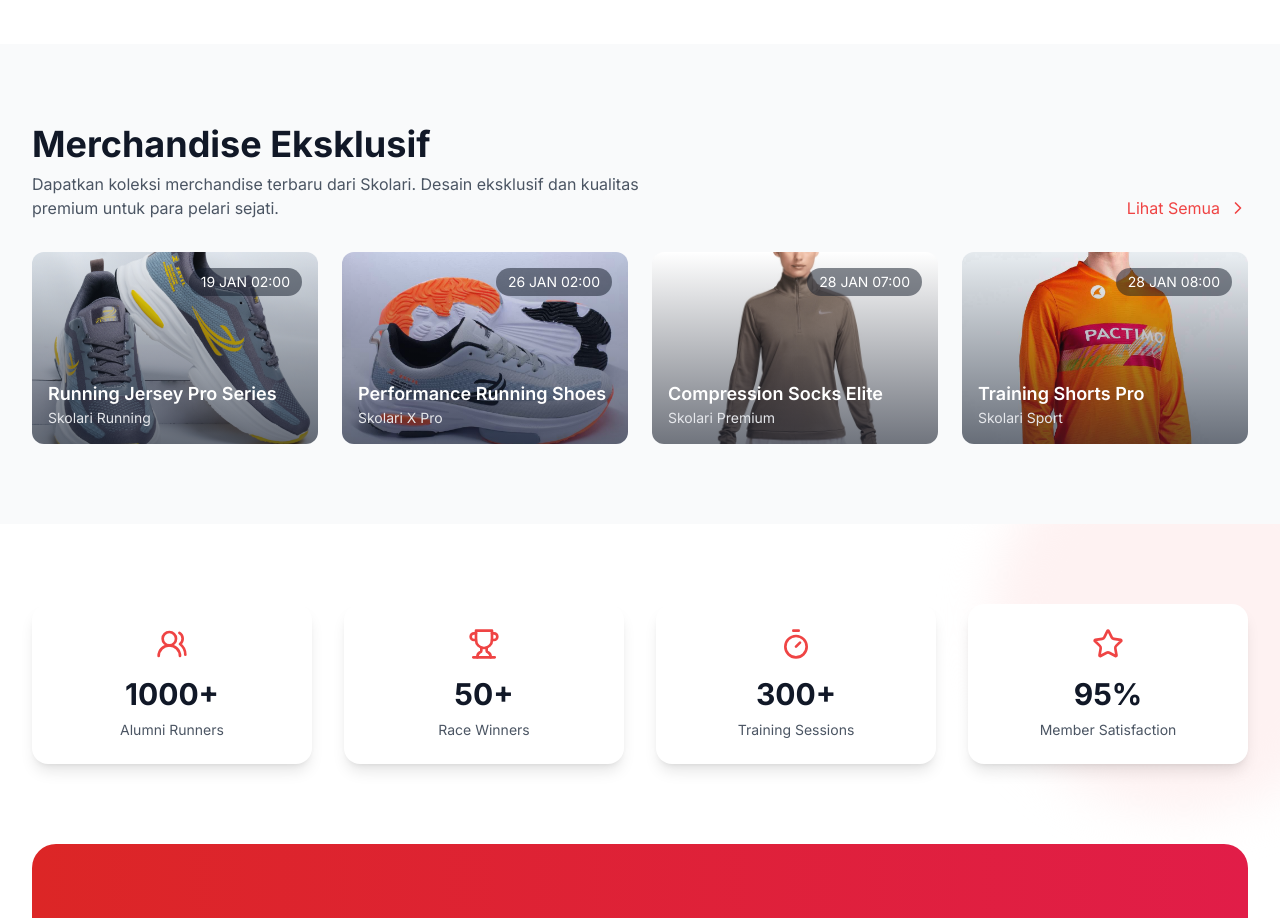
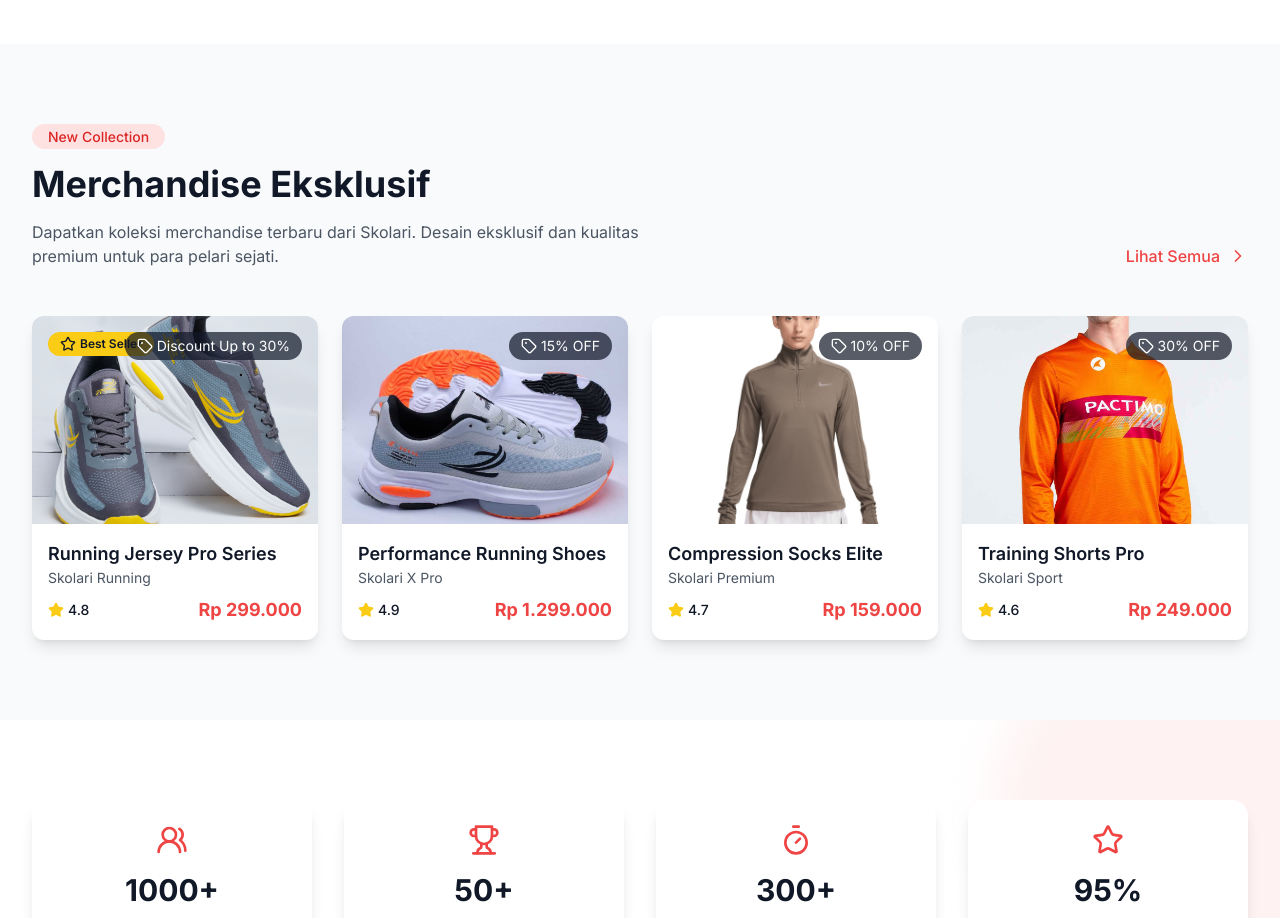
Before and after one commit to mYusufH882/frontend-skolari, a Next.js app: page / in a window 1280 px wide. Shown: the part 1660-2578 px from the top of the page. Built offline with nearby package versions, Linux system fonts and the light colour scheme.

Commit message:
Background

```diff
--- a/src/app/coach/page.tsx
+++ b/src/app/coach/page.tsx
@@ -158,7 +158,7 @@
     <div className="min-h-screen bg-gray-50 dark:bg-gray-900 pt-20">
       {/* Hero Section */}
       <div className="relative py-20 bg-gray-900 overflow-hidden">
-        <div className="absolute inset-0 bg-[#EE1C25]/10" />
+        <div className="absolute inset-0 bg-gray-800" />
         <div className="container mx-auto px-4 sm:px-6 lg:px-8 relative">
           <div className="max-w-3xl mx-auto text-center">
             <motion.h1
--- a/src/app/jadwal/page.tsx
+++ b/src/app/jadwal/page.tsx
@@ -2,7 +2,7 @@
 
 import React, { useState } from 'react';
 import { motion } from 'framer-motion';
-import { Calendar, Clock, MapPin, Users, ChevronRight } from 'lucide-react';
+import { Clock, MapPin, Users, ChevronRight } from 'lucide-react';
 
 interface ScheduleItem {
   id: number;
@@ -169,7 +169,7 @@
     <div className="min-h-screen bg-gray-50 dark:bg-gray-900 pt-20">
       {/* Hero Section */}
       <div className="relative py-20 bg-gray-900 overflow-hidden">
-        <div className="absolute inset-0 bg-[#EE1C25]/10" />
+        <div className="absolute inset-0 bg-gray-800" />
         <div className="container mx-auto px-4 sm:px-6 lg:px-8 relative">
           <div className="max-w-3xl mx-auto text-center">
             <motion.h1
--- a/src/app/membership/page.tsx
+++ b/src/app/membership/page.tsx
@@ -142,7 +142,7 @@
     <div className="min-h-screen bg-gray-50 dark:bg-gray-900 pt-20">
       {/* Hero Section */}
       <div className="relative py-20 bg-gray-900 overflow-hidden">
-        <div className="absolute inset-0 bg-[#EE1C25]/10" />
+        <div className="absolute inset-0 bg-gray-800" />
         <div className="container mx-auto px-4 sm:px-6 lg:px-8 relative">
           <div className="max-w-3xl mx-auto text-center">
             <motion.h1
--- a/src/app/program/page.tsx
+++ b/src/app/program/page.tsx
@@ -169,7 +169,7 @@
     <div className="min-h-screen bg-gray-50 dark:bg-gray-900 pt-20">
       {/* Hero Section */}
       <div className="relative py-20 bg-gray-900 overflow-hidden">
-        <div className="absolute inset-0 bg-[#EE1C25]/10" />
+        <div className="absolute inset-0 bg-gray-800" />
         <div className="container mx-auto px-4 sm:px-6 lg:px-8 relative">
           <div className="max-w-3xl mx-auto text-center">
             <motion.h1
--- a/src/components/blog/BlogPageComponent.tsx
+++ b/src/components/blog/BlogPageComponent.tsx
@@ -200,7 +200,7 @@
       {/* Hero Section */}
       <section className="relative py-20 overflow-hidden">
         <div className="absolute inset-0">
-          <div className="absolute inset-0 bg-gradient-to-r from-red-500/20 to-rose-500/20" />
+          <div className="absolute inset-0 bg-gradient-to-r bg-gray-800 bg-gray-800" />
         </div>
         <div className="relative container mx-auto px-4 sm:px-6 lg:px-8">
           <div className="max-w-3xl mx-auto text-center">
@@ -227,7 +227,7 @@
                   placeholder="Cari artikel..."
                   value={searchTerm}
                   onChange={(e) => setSearchTerm(e.target.value)}
-                  className="w-full px-6 py-4 bg-white dark:bg-gray-800 rounded-full shadow-lg focus:outline-none focus:ring-2 focus:ring-red-500 dark:text-white"
+                  className="w-full px-6 py-4 bg-white dark:bg-gray-900 rounded-full shadow-lg focus:outline-none focus:ring-2 focus:ring-red-500 dark:text-white"
                 />
                 <Search className="absolute right-6 top-1/2 transform -translate-y-1/2 text-gray-400 w-5 h-5" />
               </div>
--- a/src/components/contact/ContactPage.tsx
+++ b/src/components/contact/ContactPage.tsx
@@ -7,10 +7,7 @@
   Phone,
   MapPin,
   MessageCircle,
-  Send,
-  Building,
-  Users,
-  HelpCircle
+  Send
 } from 'lucide-react';
 
 interface ContactMethod {
--- a/src/components/home/Merchandise.tsx
+++ b/src/components/home/Merchandise.tsx
@@ -2,7 +2,7 @@
 
 import React from 'react';
 import { motion } from 'framer-motion';
-import { ChevronRight, Lock } from 'lucide-react';
+import { ChevronRight, Lock, Tag, Clock, Star } from 'lucide-react';
 import Link from 'next/link';
 
 interface MerchandiseItem {
@@ -10,8 +10,11 @@
   title: string;
   brand: string;
   image: string;
-  date: string;
+  disc: string;
+  price?: string;
+  rating?: number;
   isLocked?: boolean;
+  isBestSeller?: boolean;
 }
 
 const merchandiseItems: MerchandiseItem[] = [
@@ -20,54 +23,88 @@
     title: "Running Jersey Pro Series",
     brand: "Skolari Running",
     image: "/images/merchandise/merchan-2.jpg",
-    date: "19 JAN 02:00",
+    disc: "Discount Up to 30%",
+    price: "Rp 299.000",
+    rating: 4.8,
+    isBestSeller: true
   },
   {
     id: 2,
     title: "Performance Running Shoes",
     brand: "Skolari X Pro",
     image: "/images/merchandise/merchan-3.jpg",
-    date: "26 JAN 02:00",
+    disc: "15% OFF",
+    price: "Rp 1.299.000",
+    rating: 4.9
   },
   {
     id: 3,
     title: "Compression Socks Elite",
     brand: "Skolari Premium",
     image: "/images/merchandise/merchan-4.jpg",
-    date: "28 JAN 07:00",
+    disc: "10% OFF",
+    price: "Rp 159.000",
+    rating: 4.7
   },
   {
     id: 4,
     title: "Training Shorts Pro",
     brand: "Skolari Sport",
     image: "/images/merchandise/merchan-5.jpg",
-    date: "28 JAN 08:00",
+    disc: "30% OFF",
+    price: "Rp 249.000",
+    rating: 4.6
   }
 ];
 
 const MerchandiseCard: React.FC<{ item: MerchandiseItem }> = ({ item }) => {
   return (
-    <div className="relative group">
+    <div className="relative group bg-white dark:bg-gray-800 rounded-xl shadow-lg hover:shadow-xl transition-all duration-300">
       {item.isLocked && (
         <div className="absolute top-4 left-4 z-10">
           <Lock className="w-5 h-5 text-white" />
         </div>
       )}
-      <div className="relative overflow-hidden rounded-xl">
-        <div className="absolute top-4 right-4 bg-gray-900/50 dark:bg-black/50 text-white px-3 py-1 text-sm rounded-full z-10">
-          {item.date}
-        </div>
+      <div className="relative overflow-hidden rounded-t-xl">
+        {item.isBestSeller && (
+          <div className="absolute top-4 left-4 z-10 bg-yellow-400 text-gray-900 px-3 py-1 text-xs font-semibold rounded-full flex items-center">
+            <Star className="w-4 h-4 mr-1" />
+            Best Seller
+          </div>
+        )}
+        {item.disc && (
+          <div className="absolute top-4 right-4 bg-gray-900/70 text-white px-3 py-1 text-sm rounded-full z-10 flex items-center">
+            {item.disc.includes("OFF") || item.disc.includes("Discount") ? (
+              <Tag className="w-4 h-4 mr-1" />
+            ) : (
+              <Clock className="w-4 h-4 mr-1" />
+            )}
+            {item.disc}
+          </div>
+        )}
         <img
           src={item.image}
           alt={item.title}
-          className="w-full h-48 object-cover transform group-hover:scale-105 transition-transform duration-300"
+          className="w-full h-52 object-cover transform group-hover:scale-105 transition-transform duration-500"
         />
-        <div className="absolute inset-0 bg-gradient-to-t from-gray-900/60 dark:from-black/60 to-transparent" />
-        <div className="absolute bottom-0 left-0 right-0 p-4 text-white">
-          <h3 className="text-lg font-semibold">{item.title}</h3>
-          <p className="text-sm text-gray-200">{item.brand}</p>
+      </div>
+
+      <div className="p-4">
+        <div className="mb-2">
+          <h3 className="text-lg font-semibold text-gray-900 dark:text-white">{item.title}</h3>
+          <p className="text-sm text-gray-600 dark:text-gray-400">{item.brand}</p>
+        </div>
+
+        <div className="flex justify-between items-center">
+          <div className="flex items-center space-x-1">
+            <Star className="w-4 h-4 text-yellow-400 fill-current" />
+            <span className="text-sm font-medium text-gray-900 dark:text-white">{item.rating}</span>
+          </div>
+          <span className="text-lg font-bold text-red-500">{item.price}</span>
         </div>
       </div>
+
+      <div className="absolute inset-0 bg-gray-900/0 group-hover:bg-gray-900/10 transition-colors duration-300 rounded-xl pointer-events-none" />
     </div>
   );
 };
@@ -76,8 +113,19 @@
   return (
     <section className="py-20 bg-gray-50 dark:bg-gray-900">
       <div className="container mx-auto px-4 sm:px-6 lg:px-8">
-        <div className="flex justify-between items-end mb-8">
-          <div className="space-y-2">
+        <div className="flex flex-col sm:flex-row justify-between items-start sm:items-end gap-4 sm:gap-8 mb-12">
+          <div className="space-y-4">
+            <motion.div
+              initial={{ opacity: 0, x: -20 }}
+              whileInView={{ opacity: 1, x: 0 }}
+              viewport={{ once: true }}
+              className="inline-block"
+            >
+              <span className="bg-red-100 dark:bg-red-900/30 text-red-600 dark:text-red-400 text-sm font-medium px-4 py-1 rounded-full">
+                New Collection
+              </span>
+            </motion.div>
+
             <motion.h2
               initial={{ opacity: 0, y: -20 }}
               whileInView={{ opacity: 1, y: 0 }}
@@ -86,6 +134,7 @@
             >
               Merchandise Eksklusif
             </motion.h2>
+
             <motion.p
               initial={{ opacity: 0, y: -20 }}
               whileInView={{ opacity: 1, y: 0 }}
@@ -93,26 +142,27 @@
               transition={{ delay: 0.2 }}
               className="text-gray-600 dark:text-gray-400 max-w-2xl"
             >
-              Dapatkan koleksi merchandise terbaru dari Skolari. Desain eksklusif dan kualitas premium untuk para pelari sejati.
+              Dapatkan koleksi merchandise terbaru dari Skolari. Desain eksklusif dan kualitas
+              premium untuk para pelari sejati.
             </motion.p>
           </div>
 
           <Link
             href="/merchandise"
-            className="flex items-center text-red-500 hover:text-red-400 transition-colors duration-300"
+            className="group flex items-center text-red-500 hover:text-red-400 transition-colors duration-300"
           >
-            <span className="mr-2">Lihat Semua</span>
-            <ChevronRight className="w-5 h-5" />
+            <span className="mr-2 font-medium">Lihat Semua</span>
+            <ChevronRight className="w-5 h-5 transform group-hover:translate-x-1 transition-transform duration-300" />
           </Link>
         </div>
 
         <div className="grid grid-cols-1 md:grid-cols-2 lg:grid-cols-4 gap-6">
-          {merchandiseItems.map((item) => (
+          {merchandiseItems.map((item, index) => (
             <motion.div
               key={item.id}
               initial={{ opacity: 0, y: 20 }}
               whileInView={{ opacity: 1, y: 0 }}
-              transition={{ duration: 0.5 }}
+              transition={{ duration: 0.5, delay: index * 0.1 }}
               viewport={{ once: true }}
             >
               <MerchandiseCard item={item} />
```
Also changed, not shown: 1 other file (tests, documents, lock files or other folders).
